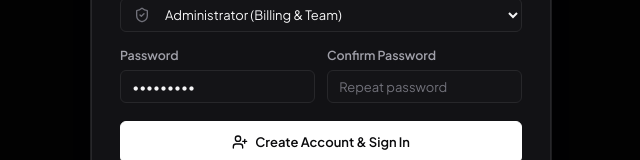
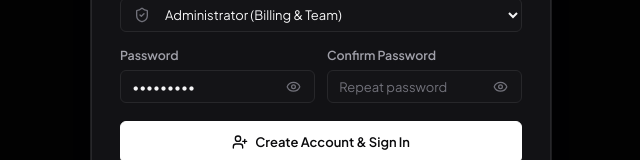
Before and after one commit to MuhammedSyamS/Invoice, a React (Vite) app in the folder frontend/: page / in a window 1280 px wide. Both pictures are taken after typing "name@example.com", "Sample123" into the empty fields and a click on the button "Create Account". Shown: the part 453-613 px from the top of the page, without its empty margins (319-959 px from the left). Built offline with nearby package versions, Linux system fonts and the light colour scheme; no server answers.

Commit message:
Add password eye visibility toggle and descriptive auth validation errors

```diff
--- a/frontend/src/components/AuthModal.tsx
+++ b/frontend/src/components/AuthModal.tsx
@@ -17,6 +17,8 @@ import {
   AlertCircle,
   LogIn,
   UserPlus,
+  Eye,
+  EyeOff,
 } from 'lucide-react';
 import { apiService } from '../services/apiService';
 
@@ -50,6 +52,11 @@ export const AuthModal: React.FC<AuthModalProps> = ({
   const [role, setRole] = useState<AuthUser['role']>('Admin');
   const [confirmPassword, setConfirmPassword] = useState('');
 
+  // Password Visibility Toggles
+  const [showLoginPassword, setShowLoginPassword] = useState(false);
+  const [showSignupPassword, setShowSignupPassword] = useState(false);
+  const [showConfirmPassword, setShowConfirmPassword] = useState(false);
+
   const [errorMsg, setErrorMsg] = useState('');
   const [successMsg, setSuccessMsg] = useState('');
   const [isLoading, setIsLoading] = useState(false);
@@ -62,8 +69,18 @@ export const AuthModal: React.FC<AuthModalProps> = ({
     setSuccessMsg('');
 
     const cleanEmail = email.trim().toLowerCase();
-    if (!cleanEmail || !password) {
-      setErrorMsg('Please enter both your email address and password.');
+    if (!cleanEmail) {
+      setErrorMsg('Please enter your email address.');
+      return;
+    }
+
+    if (!cleanEmail.includes('@') || !cleanEmail.includes('.')) {
+      setErrorMsg('Please enter a valid email address (e.g. name@company.com).');
+      return;
+    }
+
+    if (!password) {
+      setErrorMsg('Please enter your account password.');
       return;
     }
 
@@ -91,19 +108,19 @@ export const AuthModal: React.FC<AuthModalProps> = ({
         return;
       }
 
-      if (res && res.status === 'pending') {
+      if (res && (res.status === 'pending' || res.status === 403 && res.error?.toLowerCase().includes('pending'))) {
         setIsLoading(false);
-        setErrorMsg('⏳ Approval Pending: Your account has been registered and is waiting for the Workspace Owner to approve access.');
+        setErrorMsg('⏳ Access Pending: Your account has been registered, but only the Workspace Owner can approve your access. Please wait for the Owner to approve.');
         return;
       }
 
-      if (res && res.status === 'rejected') {
+      if (res && (res.status === 'rejected' || res.status === 403 && res.error?.toLowerCase().includes('rejected'))) {
         setIsLoading(false);
-        setErrorMsg(res.error || '❌ Access Rejected: Your account registration was rejected by the Workspace Owner.');
+        setErrorMsg(res.error || '❌ Access Rejected: Your account request was rejected by the Workspace Owner.');
         return;
       }
 
-      if (res && res.error && res.error !== 'Network error' && !res.error.startsWith('HTTP 404')) {
+      if (res && res.error) {
         setIsLoading(false);
         setErrorMsg(res.error);
         return;
@@ -114,28 +131,34 @@ export const AuthModal: React.FC<AuthModalProps> = ({
 
     // 2. Offline / Local fallback
     const registered = getStoredRegisteredUsers();
-    const account = registered.find(
-      (u) => u.email.toLowerCase() === cleanEmail && u.passwordHash === password
+    const existingAccount = registered.find(
+      (u) => u.email.toLowerCase() === cleanEmail
     );
 
-    if (account) {
-      if (account.status === 'pending') {
+    if (existingAccount) {
+      if (existingAccount.passwordHash !== password) {
         setIsLoading(false);
-        setErrorMsg('⏳ Approval Pending: Your account is waiting for Workspace Owner approval before you can sign in.');
+        setErrorMsg('Incorrect password entered. Please check your password and try again.');
         return;
       }
-      if (account.status === 'rejected') {
+
+      if (existingAccount.status === 'pending') {
+        setIsLoading(false);
+        setErrorMsg('⏳ Access Pending: Your account is waiting for Workspace Owner approval before you can sign in.');
+        return;
+      }
+      if (existingAccount.status === 'rejected') {
         setIsLoading(false);
         setErrorMsg('❌ Access Rejected: Your account request was rejected by the Workspace Owner.');
         return;
       }
 
       const user: AuthUser = {
-        id: account.id,
-        name: account.name,
-        email: account.email,
-        role: account.role,
-        status: account.status || 'approved',
+        id: existingAccount.id,
+        name: existingAccount.name,
+        email: existingAccount.email,
+        role: existingAccount.role,
+        status: existingAccount.status || 'approved',
       };
       saveStoredAuthUser(user);
       recordAuditLog({
@@ -155,7 +178,8 @@ export const AuthModal: React.FC<AuthModalProps> = ({
     }
 
     // Fallback check: default admin credentials
-    if (cleanEmail === DEFAULT_ADMIN_USER.email && (password === 'admin' || password === 'admin123')) {
+    if (cleanEmail === DEFAULT_ADMIN_USER.email) {
+      if (password === 'admin' || password === 'admin123') {
         saveStoredAuthUser(DEFAULT_ADMIN_USER);
         setIsLoading(false);
         setSuccessMsg(`Welcome, ${DEFAULT_ADMIN_USER.name}!`);
@@ -163,10 +187,16 @@ export const AuthModal: React.FC<AuthModalProps> = ({
           onLoginSuccess(DEFAULT_ADMIN_USER);
           onClose();
         }, 350);
+        return;
       } else {
         setIsLoading(false);
-      setErrorMsg('Invalid email or password. Please verify your credentials or create an account.');
+        setErrorMsg('Incorrect password entered. Please check your password and try again.');
+        return;
       }
+    }
+
+    setIsLoading(false);
+    setErrorMsg('No account found with this email address. Please check your email or click Create Account below.');
   };
 
   const handleSignUp = async (e: React.FormEvent) => {
@@ -177,23 +207,28 @@ export const AuthModal: React.FC<AuthModalProps> = ({
     const cleanName = fullName.trim();
     const cleanEmail = email.trim().toLowerCase();
 
-    if (!cleanName || !cleanEmail || !password) {
-      setErrorMsg('All fields are required.');
+    if (!cleanName) {
+      setErrorMsg('Please enter your full name.');
       return;
     }
 
-    if (!cleanEmail.includes('@') || !cleanEmail.includes('.')) {
-      setErrorMsg('Please enter a valid email address.');
+    if (!cleanEmail || !cleanEmail.includes('@') || !cleanEmail.includes('.')) {
+      setErrorMsg('Please enter a valid work email address (e.g. name@company.com).');
       return;
     }
 
-    if (password.length < 4) {
-      setErrorMsg('Password should be at least 4 characters long.');
+    if (!password) {
+      setErrorMsg('Please create a password for your account.');
+      return;
+    }
+
+    if (password.length < 6) {
+      setErrorMsg('Password is too short. It must be at least 6 characters long.');
       return;
     }
 
     if (password !== confirmPassword) {
-      setErrorMsg('Passwords do not match. Please re-enter.');
+      setErrorMsg('Passwords do not match. Please make sure both password fields are identical.');
       return;
     }
 
@@ -235,7 +270,7 @@ export const AuthModal: React.FC<AuthModalProps> = ({
           // Status is 'pending' - requires Workspace Owner approval
           setIsLoading(false);
           setSuccessMsg(
-            '✅ Account submitted successfully! Your access is pending Workspace Owner approval. Once approved, you will be able to log in.'
+            '✅ Account request submitted! Your access is pending Workspace Owner approval. Once approved, you can sign in.'
           );
           setTimeout(() => {
             setMode('login');
@@ -256,7 +291,7 @@ export const AuthModal: React.FC<AuthModalProps> = ({
     const existing = registered.find((u) => u.email.toLowerCase() === cleanEmail);
     if (existing) {
       setIsLoading(false);
-      setErrorMsg('An account with this email already exists. Please sign in instead.');
+      setErrorMsg('This email address is already registered. Please sign in or use a different email.');
       return;
     }
 
@@ -526,15 +561,37 @@ export const AuthModal: React.FC<AuthModalProps> = ({
                     style={{ position: 'absolute', left: '0.85rem', top: '50%', transform: 'translateY(-50%)' }}
                   />
                   <input
-                    type="password"
+                    type={showLoginPassword ? 'text' : 'password'}
                     required
                     value={password}
                     onChange={(e) => setPassword(e.target.value)}
                     placeholder="Enter account password"
                     className="form-input"
-                    style={{ paddingLeft: '2.5rem' }}
+                    style={{ paddingLeft: '2.5rem', paddingRight: '2.5rem' }}
                     autoComplete="current-password"
                   />
+                  <button
+                    type="button"
+                    onClick={() => setShowLoginPassword(!showLoginPassword)}
+                    style={{
+                      position: 'absolute',
+                      right: '0.65rem',
+                      top: '50%',
+                      transform: 'translateY(-50%)',
+                      background: 'none',
+                      border: 'none',
+                      cursor: 'pointer',
+                      padding: '0.2rem',
+                      color: 'var(--text-muted)',
+                      display: 'flex',
+                      alignItems: 'center',
+                    }}
+                    title={showLoginPassword ? 'Hide password' : 'View password'}
+                    aria-label={showLoginPassword ? 'Hide password' : 'View password'}
+                    tabIndex={-1}
+                  >
+                    {showLoginPassword ? <EyeOff size={16} /> : <Eye size={16} />}
+                  </button>
                 </div>
               </div>
 
@@ -641,28 +698,78 @@ export const AuthModal: React.FC<AuthModalProps> = ({
                   <label className="form-label" style={{ fontSize: '0.775rem', fontWeight: 600 }}>
                     Password
                   </label>
+                  <div style={{ position: 'relative' }}>
                     <input
-                    type="password"
+                      type={showSignupPassword ? 'text' : 'password'}
                       required
                       value={password}
                       onChange={(e) => setPassword(e.target.value)}
-                    placeholder="Create password"
+                      placeholder="At least 6 chars"
                       className="form-input"
+                      style={{ paddingRight: '2.4rem' }}
                     />
+                    <button
+                      type="button"
+                      onClick={() => setShowSignupPassword(!showSignupPassword)}
+                      style={{
+                        position: 'absolute',
+                        right: '0.65rem',
+                        top: '50%',
+                        transform: 'translateY(-50%)',
+                        background: 'none',
+                        border: 'none',
+                        cursor: 'pointer',
+                        padding: '0.2rem',
+                        color: 'var(--text-muted)',
+                        display: 'flex',
+                        alignItems: 'center',
+                      }}
+                      title={showSignupPassword ? 'Hide password' : 'View password'}
+                      aria-label={showSignupPassword ? 'Hide password' : 'View password'}
+                      tabIndex={-1}
+                    >
+                      {showSignupPassword ? <EyeOff size={15} /> : <Eye size={15} />}
+                    </button>
+                  </div>
                 </div>
 
                 <div className="form-group" style={{ margin: 0 }}>
                   <label className="form-label" style={{ fontSize: '0.775rem', fontWeight: 600 }}>
                     Confirm Password
                   </label>
+                  <div style={{ position: 'relative' }}>
                     <input
-                    type="password"
+                      type={showConfirmPassword ? 'text' : 'password'}
                       required
                       value={confirmPassword}
                       onChange={(e) => setConfirmPassword(e.target.value)}
                       placeholder="Repeat password"
                       className="form-input"
+                      style={{ paddingRight: '2.4rem' }}
                     />
+                    <button
+                      type="button"
+                      onClick={() => setShowConfirmPassword(!showConfirmPassword)}
+                      style={{
+                        position: 'absolute',
+                        right: '0.65rem',
+                        top: '50%',
+                        transform: 'translateY(-50%)',
+                        background: 'none',
+                        border: 'none',
+                        cursor: 'pointer',
+                        padding: '0.2rem',
+                        color: 'var(--text-muted)',
+                        display: 'flex',
+                        alignItems: 'center',
+                      }}
+                      title={showConfirmPassword ? 'Hide password' : 'View password'}
+                      aria-label={showConfirmPassword ? 'Hide password' : 'View password'}
+                      tabIndex={-1}
+                    >
+                      {showConfirmPassword ? <EyeOff size={15} /> : <Eye size={15} />}
+                    </button>
+                  </div>
                 </div>
               </div>
 
```
Also changed, not shown: frontend/src/services/apiService.ts (+41 -3 lines), 1 other file (tests, documents, lock files or other folders). Lines whose indentation alone changed are shown as unchanged.
